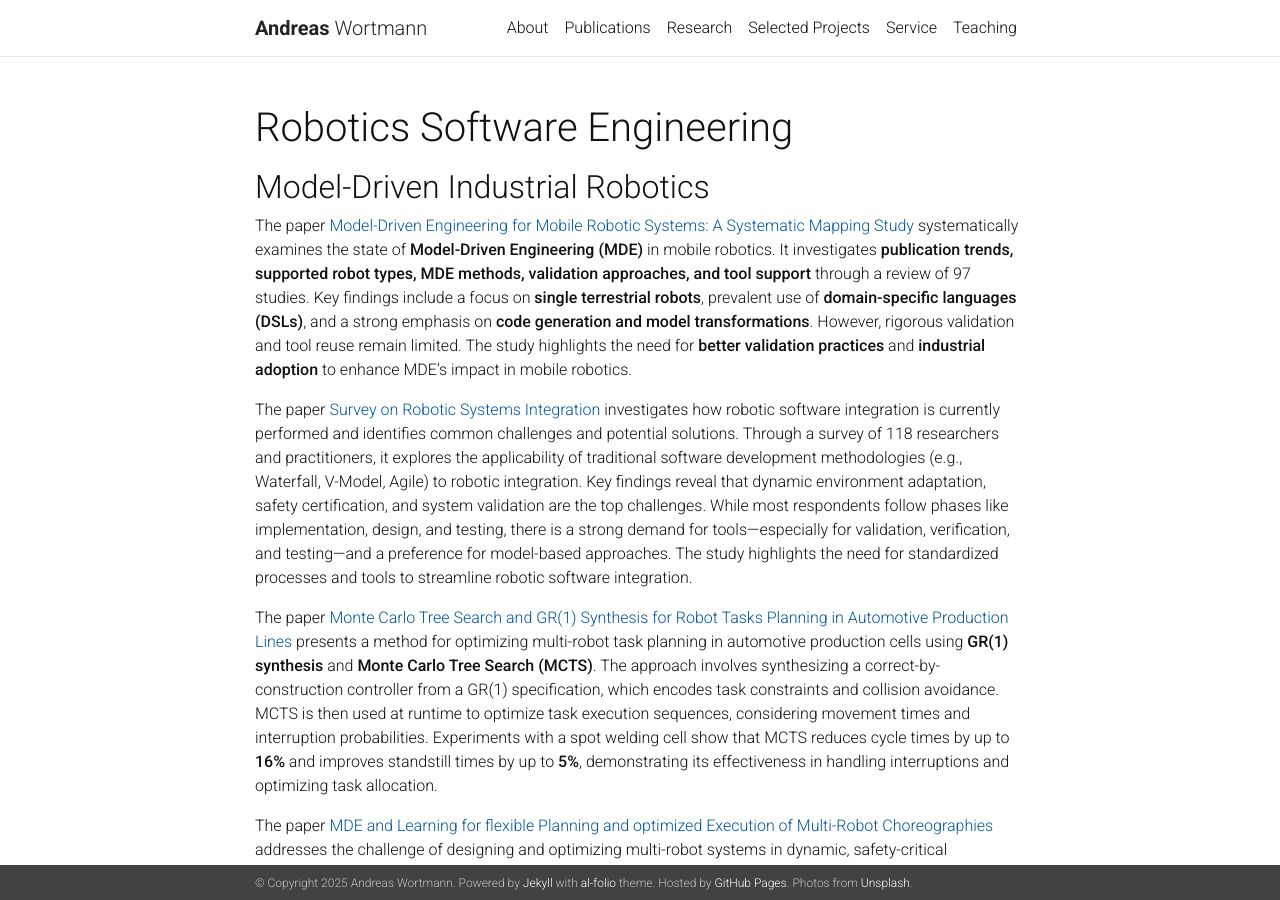
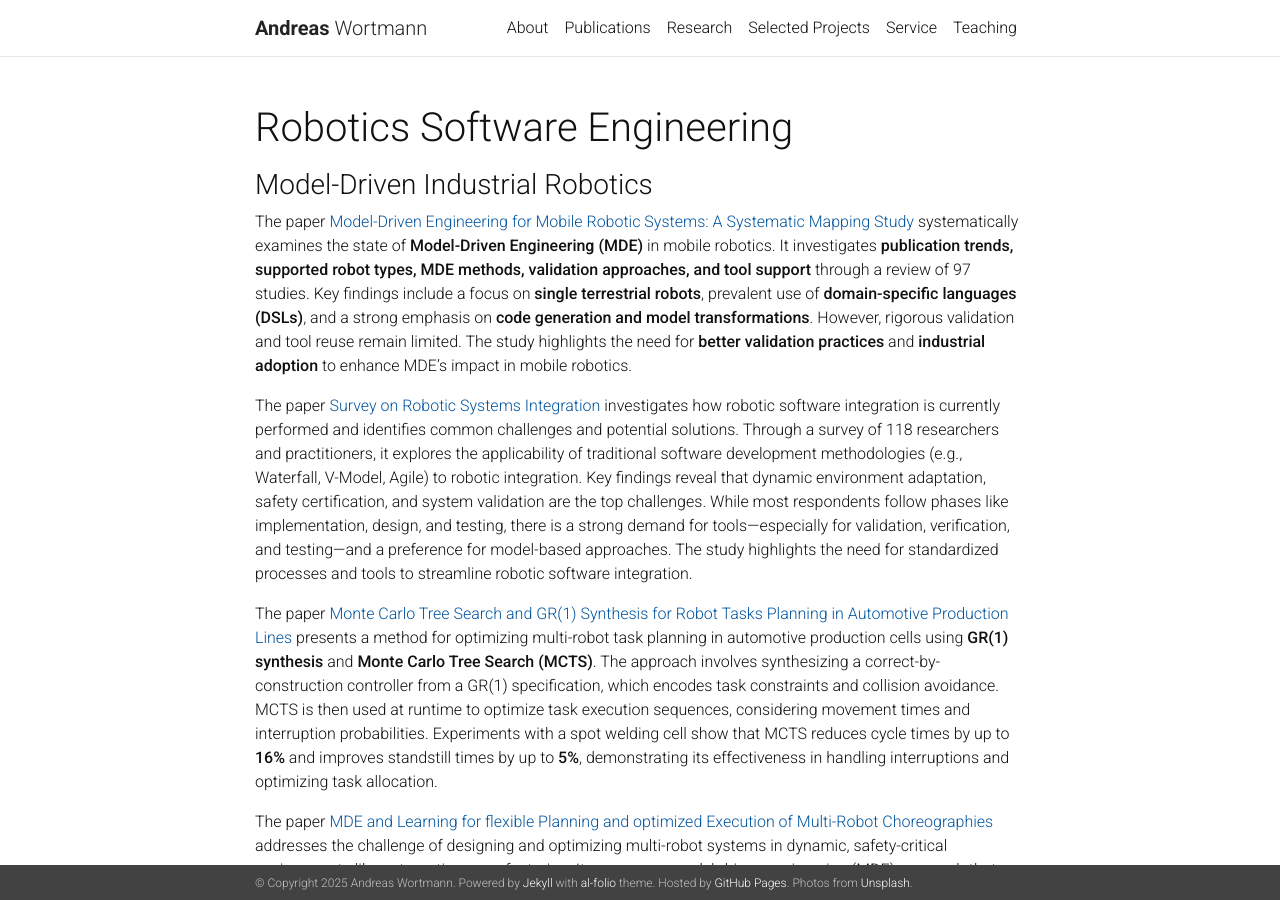
Before and after one commit to awortmann/awortmann.github.io, a Jekyll site: the page built from _pages/research/robotics.md, in a window 1280 px wide and 900 px high. Built offline with Jekyll 4.4.1, drawn with Linux system fonts in a browser that asks for light colours; nearby versions of some CDN libraries; a style sheet for code colours, icons or effects is not loaded.

Commit message:
Minor update

```diff
--- a/_pages/research/robotics.md
+++ b/_pages/research/robotics.md
@@ -6,7 +6,7 @@ description:
 nav: false
 ---
 
-## Model-Driven Industrial Robotics
+### Model-Driven Industrial Robotics
 
 The paper [Model-Driven Engineering for Mobile Robotic Systems: A Systematic Mapping Study](https://github.com/awortmann/awortmann.github.io/raw/master/downloads/paper/Model_driven_engineering_for_mobile_robotic_systems__a_systematic_mapping_study) systematically examines the state of **Model-Driven Engineering (MDE)** in mobile robotics. It investigates **publication trends, supported robot types, MDE methods, validation approaches, and tool support** through a review of 97 studies. Key findings include a focus on **single terrestrial robots**, prevalent use of **domain-specific languages (DSLs)**, and a strong emphasis on **code generation and model transformations**. However, rigorous validation and tool reuse remain limited. The study highlights the need for **better validation practices** and **industrial adoption** to enhance MDE's impact in mobile robotics.
 
@@ -23,12 +23,12 @@ The paper [Industry Best Practices in Robotics Software Engineering](https://arx
 - **Waymo** focuses on **simulation and real-world testing** for autonomous driving systems, leveraging closed-course, public road, and large-scale log-based simulations.
 - **XITASO** advocates for **automated testing** and **human judgment** in acceptance and safety testing, emphasizing DevOps practices for efficiency.
 
-## Robotics Software Sustainability
+### Robotics Software Sustainability
 
 The paper [Energy efficiency in ROS communication](https://awortmann.github.io/downloads/paper/Energy_efficiency_in_ROS_communication.pdf) examines how programming language (C++ vs. Python) and communication patterns (topics, services, actions) affect energy efficiency in ROS 2. It asks how energy use varies across communication types, languages, and workloads. Through 90 controlled experiments measuring CPU, memory, and energy, the authors found Python consistently consumes more energy and resources than C++, while message frequency strongly influences energy use and the number of clients has minor impact. The study concludes that programming language and message frequency are key factors for optimizing ROS-based systems toward greater energy efficiency.
 
 
-## Robotics Software Engineering Education
+### Robotics Software Engineering Education
 
 The paper [Educating Future Software Engineers for Industrial Robotics](https://awortmann.github.io/downloads/paper/Educating_Future_Software_Engineers_for_Industrial_Robotics.pdf) addresses the evolving need for specialized education in robotics software engineering, driven by advancements like Industry 4.0, AI, IoT, and digital twins. It introduces seven key educational goals: robotics software, AI, human-robot interaction, IoT, digital twins, model-driven software engineering, and risk analysis. The research presents two connected model factories equipped with sensors, actuators, and controllers, enabling hands-on learning in a realistic industrial environment. Findings highlight the importance of interdisciplinary collaboration and practical experience, demonstrating how these factories foster innovation and prepare students for the digital economy by bridging theory and real-world application.
 
```
